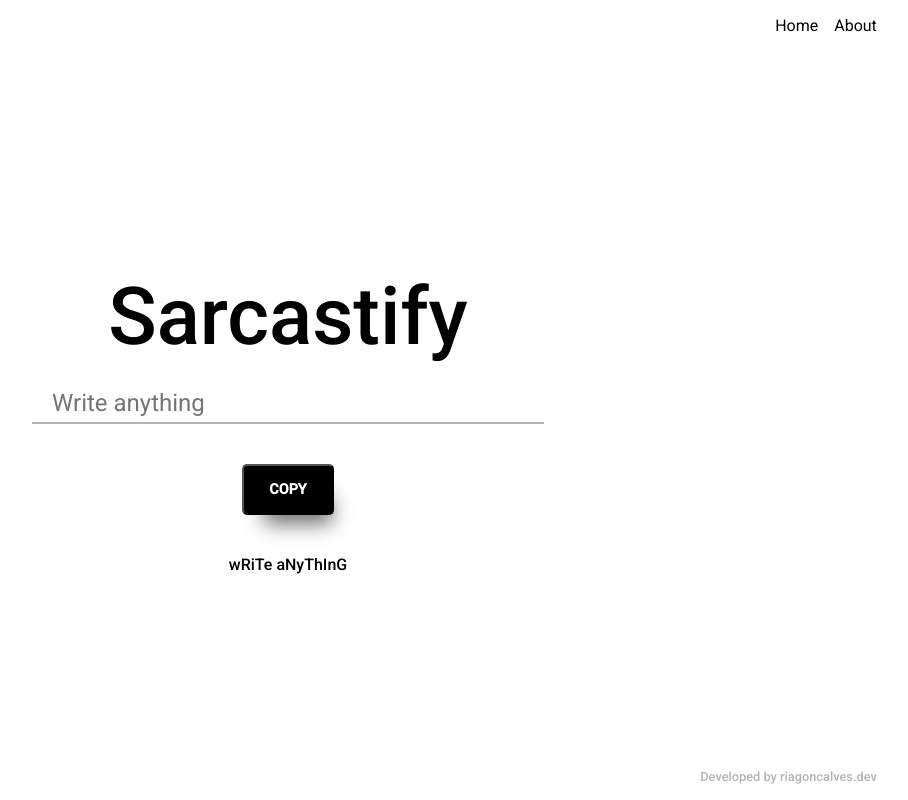
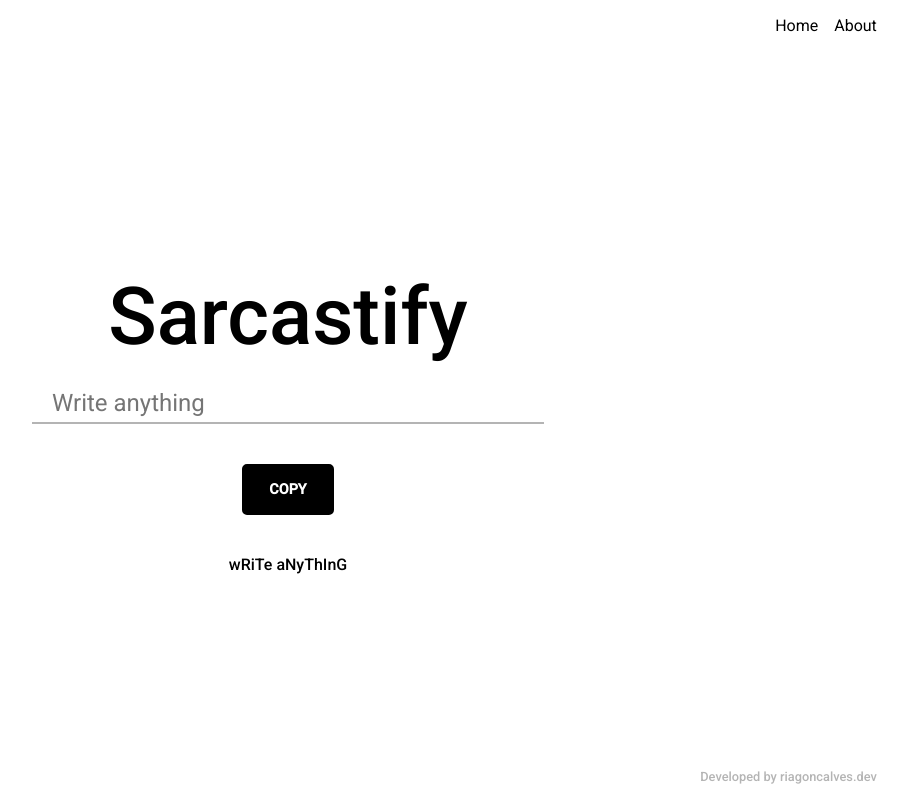
Before and after one commit to riagoncalves/sarcastify, a Next.js app: page / in a window 1280 px wide. Shown: the whole page, without its empty margins (352-1260 px from the left). Built offline with nearby package versions, Linux system fonts and the light colour scheme.

Commit message:
add btn event and change btn design

```diff
--- a/src/assets/js/common.js
+++ b/src/assets/js/common.js
@@ -27,6 +27,9 @@ let common = {
 
       btn.addEventListener("click", () => {
         this.copyToClipboard(result.innerText);
+        btn.innerText = "Text Copied";
+
+        setTimeout(() => { btn.innerText = "Copy" }, 1000);
       });
 
       console.log("%c| 🔧 Developed by riagoncalves.dev |", "background: #111; color: #eee; border-radius:2px; padding:.75rem;");
--- a/src/assets/sass/base/_page.scss
+++ b/src/assets/sass/base/_page.scss
@@ -74,11 +74,11 @@ button {
   font-weight: $sbold;
   font-size: .9rem;
   transition: all 300ms;
-  box-shadow: 10px 21px 20px -12px rgba(0,0,0,0.57);
+  border: 2px solid $black;
 
   &:hover {
-    transform: scale(.9);
-    box-shadow: none;
+    color: $black;
+    background-color: $white;
   }
 }
 
--- a/src/pages/about.js
+++ b/src/pages/about.js
@@ -21,7 +21,7 @@ export default function About() {
           <p>I'm a {age()} y/o Web Developer with weird hobbies like making this kind of websites.</p>
           <p>This is based in Nextjs with React, it's deployed at Netlify and used <Link href="https://gist.github.com/wesbos/1bb53baf84f6f58080548867290ac2b5"><a rel="noopener" target="_blank">Wes Bos prototype</a></Link> to sarcastify everything.</p>
           <p>You can give a peek at the code <Link href="https://github.com/riagoncalves/sarcastic"><a rel="noopener" target="_blank">here</a></Link>.</p>
-          <p>If you loved this website just get in touch with me at <Link href="https://riagoncalves.dev/"><a rel="noopener" target="_blank">riagoncalves.dev</a></Link> or send an email to <Link href="mailto:contact@riagoncalves.dev"><a>contact@riagoncalves.dev</a></Link>.</p>
+          <p>If you loved this website just get in touch with me at <Link href="https://riagoncalves.dev/"><a rel="noopener" target="_blank">riagoncalves.dev</a></Link> or send an email to <Link href="mailto:hello@riagoncalves.dev"><a>hello@riagoncalves.dev</a></Link>.</p>
         </div>
       </div>
     </Layout>
```
